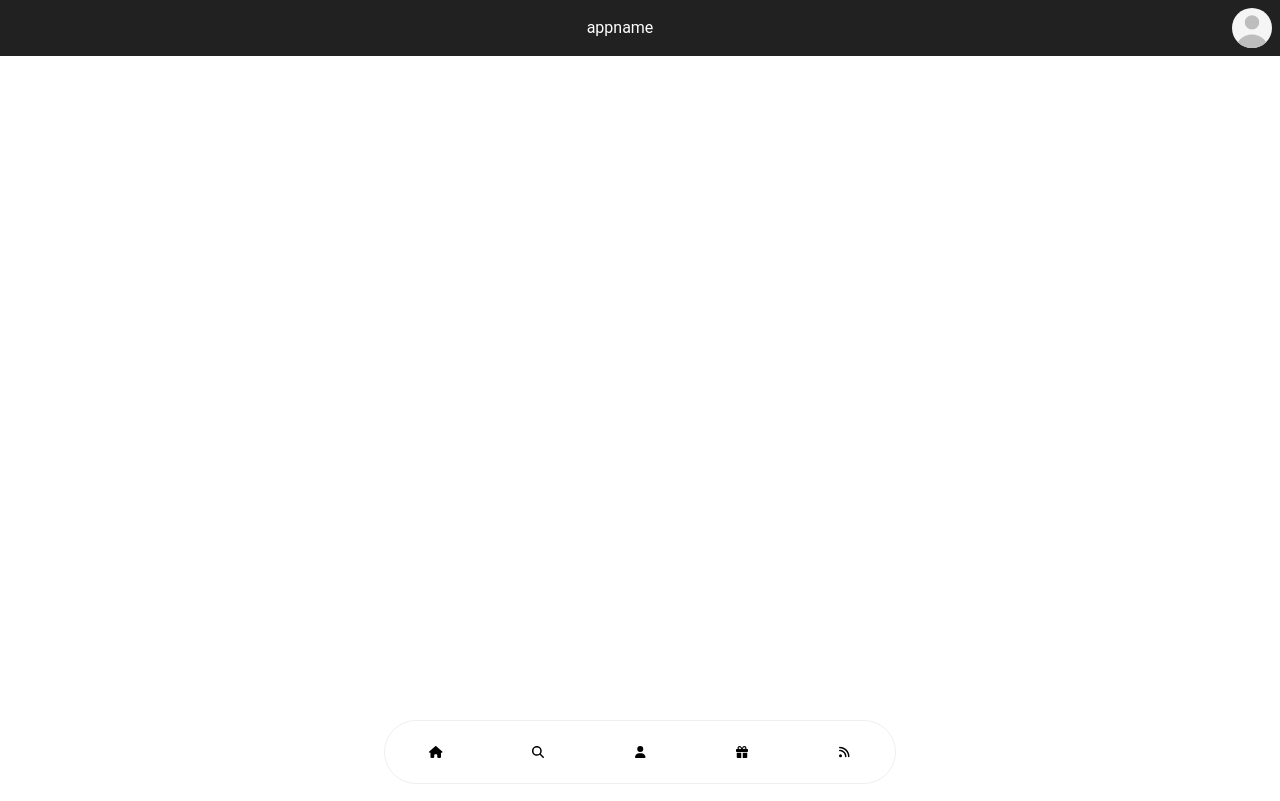
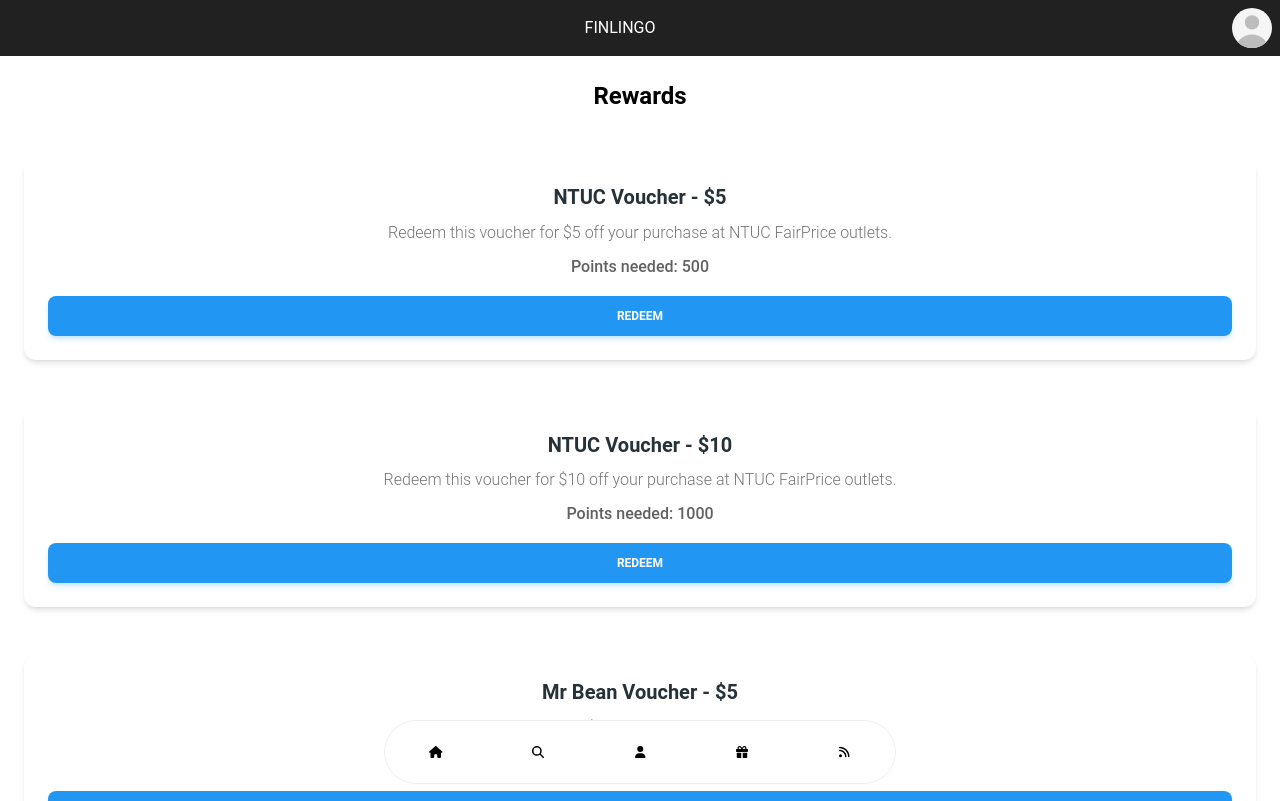
Before and after one commit to JiaJun8899/angelhack-app, a React (Vite) app in the folder frontend/: page /rewards in a window 1280 px wide. Before the commit this address had no page. Shown: the top 801 px of the page. Built offline with nearby package versions, Linux system fonts and the light colour scheme; the HTML template or start-up script is replaced by a standard one.

Commit message:
Temp rewards page

```diff
--- a/frontend/src/App.tsx
+++ b/frontend/src/App.tsx
@@ -10,6 +10,7 @@
 import Header from './components/header'
 import SocialMediaFeed from './pages/feed/feed'
 import Quiz from './pages/home/lesson'
+import RewardsPage from './pages/rewards/rewards'
 const App = () => {
 
   return (
@@ -26,6 +27,7 @@
             <Route path="/profile" element={<Profile />} />
             <Route path="/feed" element={<SocialMediaFeed />} />
             <Route path="/quiz" element={<Quiz />} />
+            <Route path="/rewards" element={<RewardsPage />} />
           </Routes>
           <Navbar />
         </div>
--- a/frontend/src/components/header.tsx
+++ b/frontend/src/components/header.tsx
@@ -3,7 +3,7 @@
 const Header: React.FC = () => {
 	return (
 		<div className="flex justify-between items-center p-2 bg-gray-900 text-white w-full">
-			<div className="flex-1 text-center">appname</div>
+			<div className="flex-1 text-center">FINLINGO</div>
 
 			<div className="relative w-10 h-10 overflow-hidden bg-gray-100 rounded-full dark:bg-gray-600">
 				<svg
--- /dev/null
+++ b/frontend/src/pages/rewards/rewards.tsx
@@ -0,0 +1,58 @@
+import React from 'react';
+import {
+    Card,
+    CardHeader,
+    CardBody,
+    Typography,
+    Button,
+  } from "@material-tailwind/react";
+interface Reward {
+  heading: string;
+  description: string;
+  points: number;
+}
+
+const rewardsData = [
+    {
+      heading: 'NTUC Voucher - $5',
+      description: 'Redeem this voucher for $5 off your purchase at NTUC FairPrice outlets.',
+      points: 500,
+    },
+    {
+      heading: 'NTUC Voucher - $10',
+      description: 'Redeem this voucher for $10 off your purchase at NTUC FairPrice outlets.',
+      points: 1000,
+    },
+    {
+      heading: 'Mr Bean Voucher - $5',
+      description: 'Redeem this voucher for $5 worth of items at any Mr Bean outlet.',
+      points: 400,
+    },
+    {
+      heading: 'Mr Bean Voucher - $10',
+      description: 'Redeem this voucher for $10 worth of items at any Mr Bean outlet.',
+      points: 800,
+    },
+  ];
+
+const RewardsPage: React.FC = () => {
+  return (
+    <div className="p-6 w-full text-center mb-24">
+      <h2 className="text-2xl font-bold mb-6">Rewards</h2>
+      <div className="flex flex-wrap justify-center gap-6">
+        {rewardsData.map((reward, index) => (
+          <Card key={index} className="mt-6 w-full">
+            <CardBody>
+            <Typography variant="h5" color="blue-gray" className="mb-2">{reward.heading}</Typography>
+            <Typography className="text-gray-600 mb-2">{reward.description}</Typography>
+            <Typography className="font-medium mb-4">Points needed: {reward.points}</Typography>
+            <Button color="blue" fullWidth>Redeem</Button>
+            </CardBody>
+          </Card>
+        ))}
+      </div>
+    </div>
+  );
+};
+
+export default RewardsPage;
```
